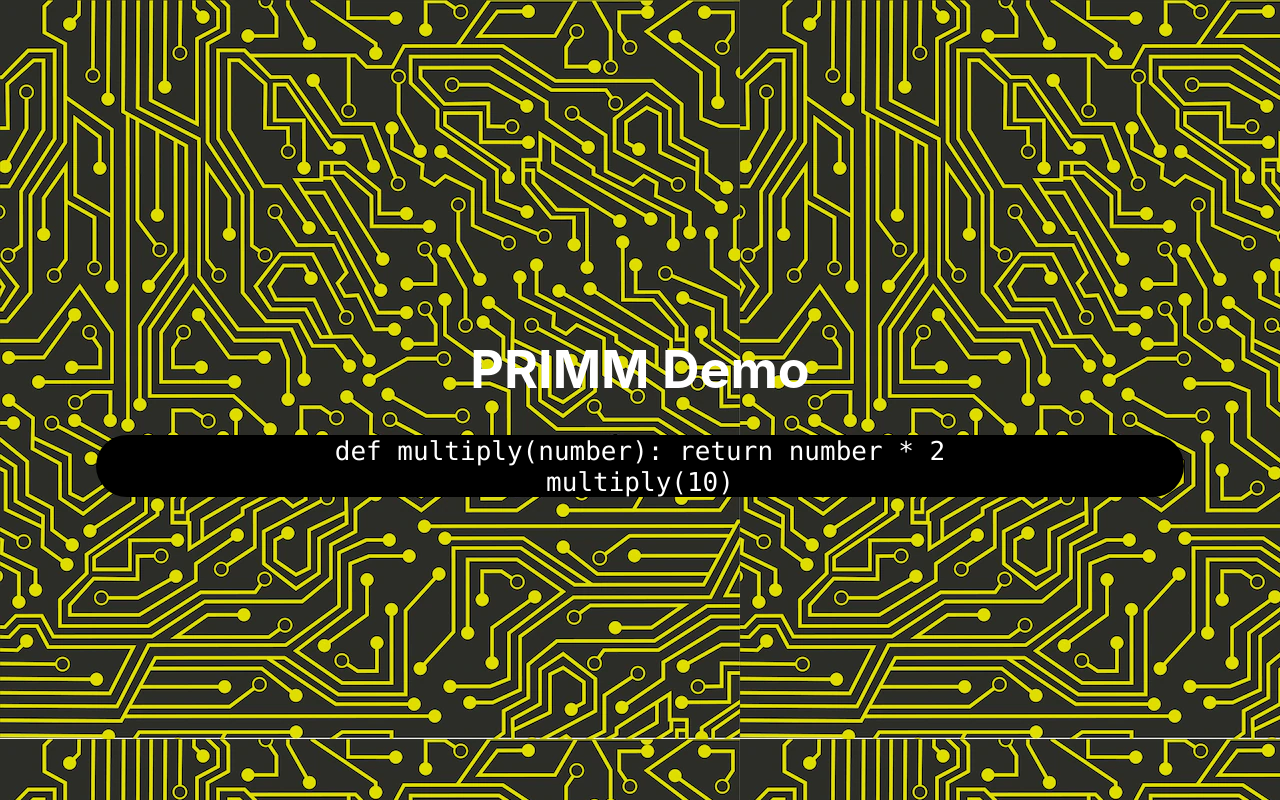
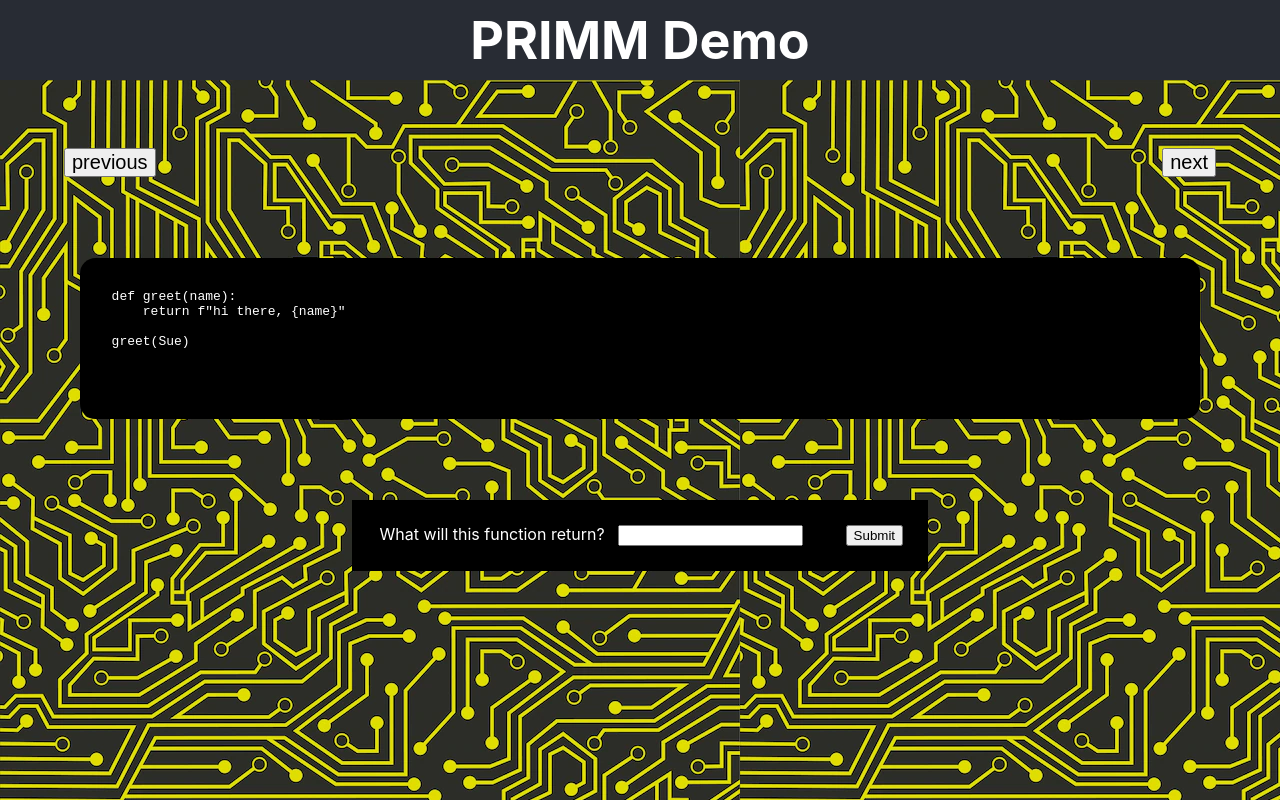
Before and after one commit to lpmi-13/primm-demo, a React (Create React App) app: page / in a window 1280 px wide. Built offline with nearby package versions, Linux system fonts and the light colour scheme.

Commit message:
add initial implementation of hardcoded items

```diff
--- a/package.json
+++ b/package.json
@@ -6,6 +6,8 @@
     "@testing-library/jest-dom": "^5.16.4",
     "@testing-library/react": "^13.3.0",
     "@testing-library/user-event": "^13.5.0",
+    "classnames": "^2.3.1",
+    "framer-motion": "^6.4.3",
     "react": "^18.2.0",
     "react-dom": "^18.2.0",
     "react-scripts": "5.0.1",
--- a/src/App.css
+++ b/src/App.css
@@ -1,5 +1,7 @@
 .App {
   text-align: center;
+  display: flex;
+  flex-direction: column;
 }
 
 .App-logo {
@@ -15,13 +17,12 @@
 
 .App-header {
   background-color: #282c34;
-  background-image: url('/public/circuit-board_24908-54466.webp');
-  min-height: 100vh;
   display: flex;
   flex-direction: column;
   align-items: center;
   justify-content: center;
   font-size: calc(10px + 2vmin);
+  height: 10vh;
   color: white;
 }
 
@@ -30,7 +31,63 @@
 }
 
 .display {
+  background-image: url('/public/circuit-board_24908-54466.webp');
+  height:90vh;
+  display: flex;
+  flex-direction: column;
+  align-items: center;
+  justify-content: space-evenly;
+}
+
+.code {
+  color: white;
+  max-width: 75%;
   background: black;
   border-radius: 1.2em;
   min-width: 85%;
+  min-height: 18%;
+  padding: 1.2em;
+  text-align: left;
+  overflow: auto;
 }
+
+.predict {
+  background: black;
+  color: white;
+}
+
+.predict > form {
+  padding: 0.75em;
+}
+
+.input {
+  margin: 1em;
+}
+
+form * {
+  margin: 1em;
+}
+
+.success {
+  background: white;
+  padding: 1em;
+}
+
+.success.hidden {
+  visibility: hidden;
+}
+
+.guess {
+  text-align: center;
+}
+
+.swipe-arrows {
+  display: flex;
+  flex-direction: row;
+  width: 90%;
+  justify-content: space-between;
+}
+
+.swipe-arrows > button {
+  font-size: 1.25rem;
+}
--- a/src/App.js
+++ b/src/App.js
@@ -1,25 +1,99 @@
+import { useEffect, useState } from 'react';
+import classNames from 'classnames';
+import { motion } from 'framer-motion';
+
+import { items } from './items';
 import './App.css';
 
-const code1 = `
-def multiply(number):
-    return number * 2`;
-const code2 = `multiply(10)`;
+const PAUSE_LENGTH = 2000;
 
-function App() {
+const App = () => {
+
+  const [listIndex, setListIndex] = useState(0);
+  const [functionFromList, setFunctionFromList] = useState(items[listIndex])
+
+  const [prediction, setPrediction] = useState('');
+  const [resultSuccess, setResultSuccess] = useState(false);
+  const [result, setResult] = useState(false);
+  const [isUpdating, setIsUpdating] = useState(false);
+  const [isLoading, setIsLoading] = useState(false)
+
+  useEffect(() => {
+    setIsUpdating(false);
+    setFunctionFromList(items[listIndex]);
+  }, [listIndex])
+
+  const showResult = (answer, prediction) => {
+    console.log(answer)
+    console.log(prediction)
+    if (answer === prediction) {
+      setResult(true);
+      setResultSuccess(true);
+      setTimeout(() => {
+        setResultSuccess(false);
+        setResult(false);
+      }, PAUSE_LENGTH);
+    } else {
+      setResult(true);
+      setTimeout(() => setResult(false), 2000)
+    }
+  }
+
+  const handleUpdate = (event) => setPrediction(event.target.value);
+
+  const onSubmit = (e) => {
+    e.preventDefault();
+    showResult(functionFromList.answer, prediction);
+  }
+
+  const itemsLength = items.length;
+
+  // move back one, unless we're at the beginning, then go to the last item
+  const indexToMoveBackTo = () => listIndex <= 0 ? itemsLength - 1 : listIndex - 1;
+  // move forward one, unless we're at the end, then go to the first item
+  const indexToMoveForwardTo = () => listIndex >= itemsLength - 1 ? 0 : listIndex + 1;
+
+  // move back and forward in the code snippets
+  const handleArrowClick = (indexFunction) => {
+    setIsUpdating(true);
+    setIsLoading(true);
+    setPrediction('');
+    setTimeout(() => {
+      setListIndex(indexFunction());
+      setIsLoading(false);
+    }, PAUSE_LENGTH);
+  }
+
   return (
     <div className="App">
       <header className="App-header">
         <h1>PRIMM Demo</h1>
-        <div className="display">
-          <code>
-            {code1}
-          </code>
-           <br></br>
-          <code>
-            {code2}
-          </code>
+      </header>
+      <div className="display">
+        <div role="button" className="swipe-arrows">
+          <motion.button whileHover={{ scale: 1.1 }} whileTap={{ scale: 0.9 }} aria-label="previous function" className="left-arrow" onClick={() => handleArrowClick(indexToMoveBackTo)}>
+            previous
+          </motion.button>
+          <motion.button  whileHover={{ scale: 1.1 }} whileTap={{ scale: 0.9 }}aria-label="next function" className="right-arrow" onClick={() => handleArrowClick(indexToMoveForwardTo)}>
+            next
+          </motion.button>
         </div>
-      </header>
+        <pre className="code">
+          {isLoading ? "we're loading..." : functionFromList.code}
+        </pre>
+        <div className="predict">
+          <form onSubmit={onSubmit}>
+            <label>
+              What will this function return?
+              <input type="text" value={prediction} className="guess" onChange={handleUpdate} name="predict"/>
+            </label>
+            <input className="input" type="submit"></input>
+          </form>
+        </div>
+        <div className={classNames("success", result ? "" : "hidden")}>
+          <h3>{resultSuccess ? "You got it!" : "Try again"}</h3>
+        </div>
+      </div>
     </div>
   );
 }
--- /dev/null
+++ b/src/items.js
@@ -0,0 +1,48 @@
+export const items = [
+  {
+    code : `
+  def greet(name):
+      return f"hi there, {name}"
+
+  greet(Sue)`,
+    answer : 'hi there, Sue'
+  },
+  {
+    code : `
+  def too_high(number):
+      if number >= 100:
+          return "that's too high"
+      else:
+          return "what a nice number"
+
+  too_high(55)`,
+    answer : 'what a nice number'
+  },
+  {
+    code : `
+  def multiply(number):
+      return number * 2
+
+  multiply(10)`,
+    answer : '20'
+  },
+  {
+    code : `
+  def reverse(string):
+      reversed = []
+      for i in range(len(string)):
+          reversed.insert(0, string[i])
+      return ''.join(reversed)
+
+  reverse(correct order)`,
+    answer : 'redro tcerroc'
+  },
+  {
+    code : `
+  def gimme_evens(numbers):
+      return [number for number in numbers if number % 2 == 0]
+
+  multiply([1,2,3,4,5,6])`,
+    answer : '[2,4,6]'
+  }
+]
```
Also changed, not shown: 1 other file (tests, documents, lock files or other folders).
